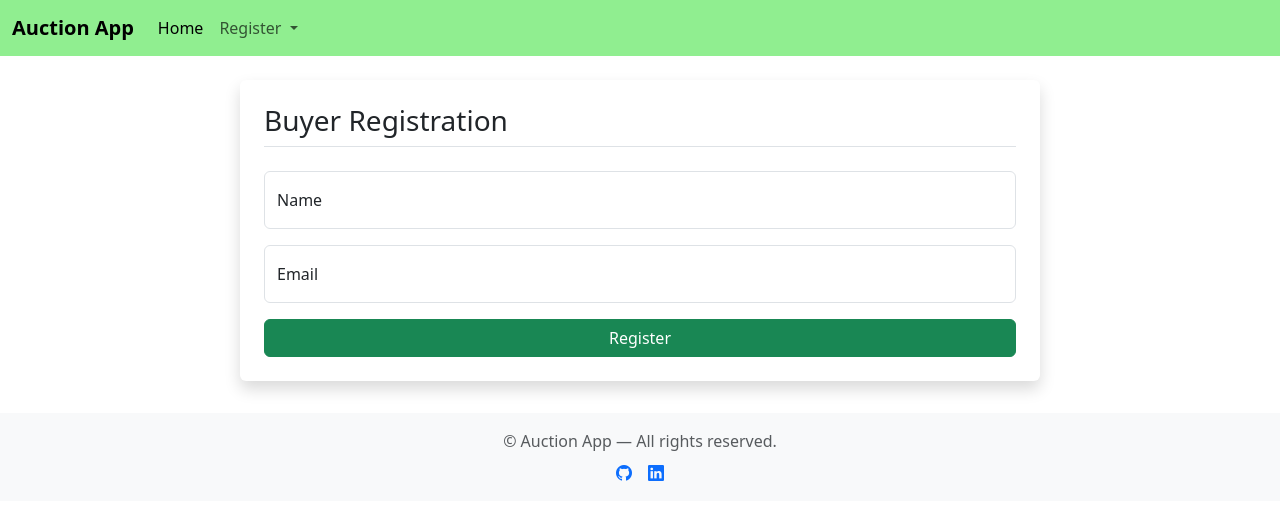
After one commit to pavithapari/aution-app, a Flask app: page /buyers/register in a window 1280 px wide. The commit adds this page. Shown: the top 520 px of the page. Run offline with Flask 3, Linux system fonts and the light colour scheme.

```diff
--- a/app/__init__.py
+++ b/app/__init__.py
@@ -11,6 +11,9 @@ def create_app():
     db.init_app(app)
     from .main.routes import main
     from .buyers.routes import buyers
+    from .sellers.routes import sellers
+
     app.register_blueprint(main)
     app.register_blueprint(buyers)
+    app.register_blueprint(sellers)
     return app
--- /dev/null
+++ b/app/buyers/forms.py
@@ -0,0 +1,8 @@
+from flask_wtf import FlaskForm
+from wtforms import StringField,SubmitField
+from wtforms.validators import DataRequired,Email
+
+class BuyerReg_form(FlaskForm):
+    name=StringField("Name",validators=[DataRequired()])
+    email=StringField("Email",validators=[DataRequired(),Email()])
+    submit=SubmitField('Register')
--- a/app/buyers/routes.py
+++ b/app/buyers/routes.py
@@ -2,17 +2,19 @@
 from flask import Blueprint,render_template,flash
 from app.models import Buyers
 from app import db
+from app.buyers.forms import BuyerReg_form
 buyers=Blueprint('buyers',__name__)
 
 
-@buyers.route('/buyers/dashboard')
+@buyers.route('/buyers/register')
 def register():
-    buyer=Buyers(username="Kaviya Maaran",email="kaviya@sun.com")
-    db.session.add(buyer)
-    db.session.commit()
-    flash("Buyer added!",'success')
+    form=BuyerReg_form()
+    if form.validate_on_submit():
+        buyer=Buyers(username=form.name.data,email=form.email.data)
+        db.session.add(buyer)
+        db.session.commit()
 
-    return render_template('show.html',buyer=buyer)
+    return render_template('buyer_register.html',buyer_form=form)
 
 
 @buyers.route('/buyers/show')
--- a/app/main/routes.py
+++ b/app/main/routes.py
@@ -5,6 +5,6 @@ from flask import Blueprint
 
 main=Blueprint('main', __name__)
 
-@main.route('/home')
+@main.route('/')
 def home():
-    return render_template('base.html')
+    return render_template('home.html')
--- a/app/templates/base.html
+++ b/app/templates/base.html
@@ -8,14 +8,32 @@
     <link rel="stylesheet" href="https://cdn.jsdelivr.net/npm/bootstrap-icons@1.10.5/font/bootstrap-icons.css">
 </head>
 <body>
-    <!-- Navbar -->
-    <nav>
-        <a href="url_for(main.home)">Home</a> |
-        <a href="">Create Auction</a> |
-        <a href="#">Login</a> |
-        <a href="#">Register</a>
-    </nav>
-    <hr>
+     <nav class="navbar navbar-expand-lg navbar-light nav">
+  <div class="container-fluid">
+    <a class="navbar-brand" href="#"><strong>Auction App</strong></a>
+    <button class="navbar-toggler" type="button" data-bs-toggle="collapse" data-bs-target="#navbarSupportedContent" aria-controls="navbarSupportedContent" aria-expanded="false" aria-label="Toggle navigation">
+      <span class="navbar-toggler-icon"></span>
+    </button>
+    <div class="collapse navbar-collapse" id="navbarSupportedContent">
+      <ul class="navbar-nav me-auto mb-2 mb-lg-0">
+        <li class="nav-item">
+          <a class="nav-link active" aria-current="page" href="{{ url_for('main.home') }}">Home</a>
+        </li>
+
+              <li class="nav-item dropdown">
+          <a class="nav-link dropdown-toggle" href="#" id="navbarScrollingDropdown" role="button" data-bs-toggle="dropdown" aria-expanded="false">
+            Register
+          </a>
+          <ul class="dropdown-menu" aria-labelledby="navbarScrollingDropdown">
+            <li><a class="dropdown-item" href="{{ url_for('sellers.register') }}">Buyer</a></li>
+            <li><a class="dropdown-item" href="{{ url_for('buyers.register') }}">Seller</a></li>
+          </ul>
+        </li>
+      </ul>
+    </div>
+  </div>
+</nav>
+
 
     <!-- Flash Messages -->
     {% with messages = get_flashed_messages(with_categories=true) %}
@@ -34,10 +52,55 @@
         {% endblock %}
     </main>
 
-    <hr>
-    <!-- Footer -->
-    <footer>
-        <p>&copy; 2025 Auction App</p>
-    </footer>
+  <style>
+  .nav {
+    background-color: lightgreen;
+  }
+</style>
+  <style>
+    .active-bid-card {
+      display: flex;
+      gap: 20px;
+      padding: 20px;
+      border: 1px solid #ddd;
+      border-radius: 10px;
+      margin-bottom: 40px;
+      background-color: #f9f9f9;
+    }
+    .active-bid-card img {
+      max-width: 300px;
+      border-radius: 10px;
+    }
+    .finished-bids-grid {
+      display: grid;
+      grid-template-columns: repeat(auto-fill, minmax(250px, 1fr));
+      gap: 20px;
+    }
+    .finished-card {
+      border: 1px solid #ccc;
+      border-radius: 10px;
+      padding: 15px;
+      background-color: #fff;
+      text-align: center;
+    }
+    .finished-card img {
+      max-width: 100%;
+      height: 150px;
+      object-fit: cover;
+      border-radius: 8px;
+    }
+  </style>
+
 </body>
+<footer class="text-center text-muted mt-2 py-3 bg-light ">
+  <p class="mb-2">&copy; Auction App — All rights reserved.</p>
+  <div class="d-flex justify-content-center gap-3">
+    <a href="https://github.com/yourusername" target="_blank">
+      <i class="bi bi-github"></i>
+    </a>
+    <a href="https://www.linkedin.com/in/yourusername" target="_blank">
+      <i class="bi bi-linkedin"></i>
+    </a>
+  </div>
+</footer>
 </html>
--- /dev/null
+++ b/app/templates/buyer_register.html
@@ -0,0 +1,22 @@
+{% extends "base.html" %}
+{% block title %} Register {% endblock %}
+{% block content %}
+<div class="d-flex justify-content-center p-4">
+      <div class="p-4 rounded shadow bg-white" style="width: 800px;">
+        <h3 class="mb-4 border-bottom pb-2">Buyer Registration</h3>
+        <form method="POST" action="">
+          {{ buyer_form.hidden_tag() }}
+          <div class="form-floating mb-3">
+            {{ buyer_form.name(class="form-control", id="buyerName", placeholder="Name") }}
+            <label for="buyerName">Name</label>
+          </div>
+          <div class="form-floating mb-3">
+            {{ buyer_form.email(class="form-control", id="buyerEmail", placeholder="Email") }}
+            <label for="buyerEmail">Email</label>
+          </div>
+          {{ buyer_form.submit(class="btn btn-success w-100") }}
+        </form>
+      </div>
+    </div>
+
+{% endblock %}
```
Also changed, not shown: app/models.py (+7 -0 lines), app/sellers/forms.py (added, +8 -0 lines), app/sellers/routes.py (added, +16 -0 lines), app/templates/home.html (added, +53 -0 lines), app/templates/seller_register.html (added, +23 -0 lines), app/templates/show.html (+3 -21 lines), app/templates/register.html (deleted), 1 other file.
